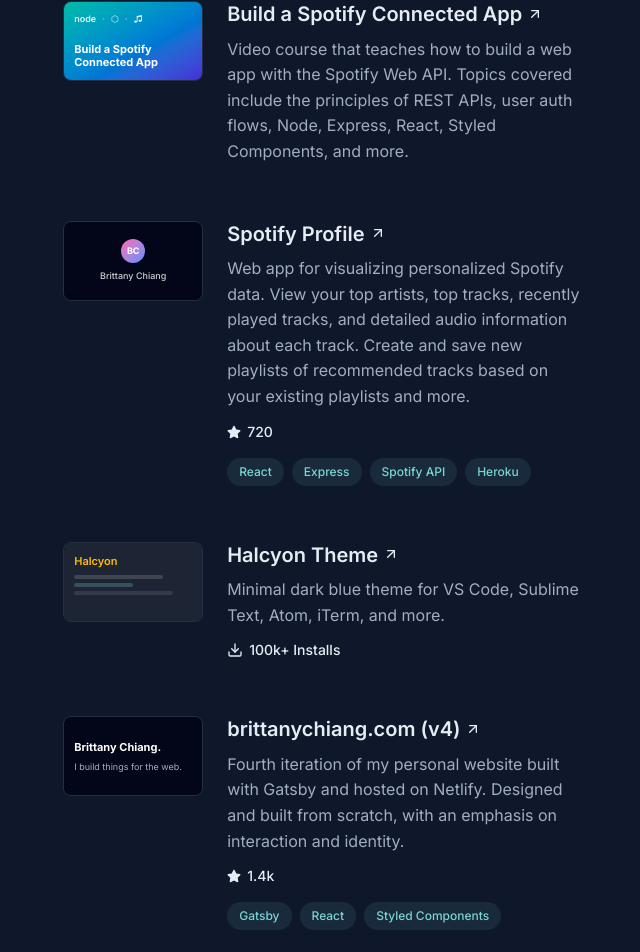
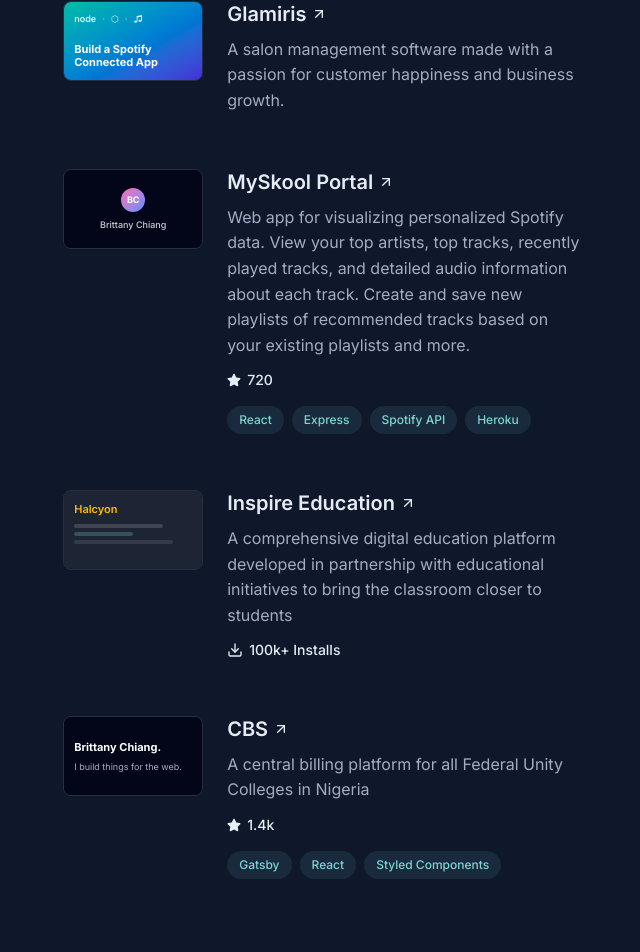
Before and after one commit to blayziken/portfolio-v1, a React (Vite) app: page / in a window 1280 px wide. Shown: the part 2387-3339 px from the top of the page, without its empty margins (564-1204 px from the left). Built offline with nearby package versions, Linux system fonts and the light colour scheme.

Commit message:
feat: update project titles and descriptions in Projects component

```diff
--- a/src/components/Projects.tsx
+++ b/src/components/Projects.tsx
@@ -66,15 +66,15 @@
 
 const projects: Project[] = [
   {
-    title: 'Build a Spotify Connected App',
-    url: 'https://www.thebrittanychiang.com',
+    title: 'Glamiris',
+    url: 'https://apps.apple.com/ng/app/glamiris/id1572687679?platform=iphone',
     description:
-      'Video course that teaches how to build a web app with the Spotify Web API. Topics covered include the principles of REST APIs, user auth flows, Node, Express, React, Styled Components, and more.',
+      'A salon management software made with a passion for customer happiness and business growth.',
     thumbnail: <SpotifyCourseThumbnail />,
   },
   {
-    title: 'Spotify Profile',
-    url: 'https://spotify-profile.herokuapp.com',
+    title: 'MySkool Portal',
+    url: 'https://play.google.com/store/apps/details?id=com.krystaldigital.MySkool_Portal',
     description:
       'Web app for visualizing personalized Spotify data. View your top artists, top tracks, recently played tracks, and detailed audio information about each track. Create and save new playlists of recommended tracks based on your existing playlists and more.',
     meta: { icon: 'star', label: '720' },
@@ -82,18 +82,18 @@
     thumbnail: <SpotifyProfileThumbnail />,
   },
   {
-    title: 'Halcyon Theme',
-    url: 'https://marketplace.visualstudio.com/items?itemName=brittanychiang.halcyon-vscode',
+    title: 'Inspire Education',
+    url: 'https://www.inspire.krystalng.com/',
     description:
-      'Minimal dark blue theme for VS Code, Sublime Text, Atom, iTerm, and more.',
+      'A comprehensive digital education platform developed in partnership with educational initiatives to bring the classroom closer to students',
     meta: { icon: 'download', label: '100k+ Installs' },
     thumbnail: <HalcyonThumbnail />,
   },
   {
-    title: 'brittanychiang.com (v4)',
-    url: 'https://github.com/bchiang7/v4',
+    title: 'CBS',
+    url: 'https://apps.apple.com/ca/app/central-billing-system/id1661103467',
     description:
-      'Fourth iteration of my personal website built with Gatsby and hosted on Netlify. Designed and built from scratch, with an emphasis on interaction and identity.',
+      'A central billing platform for all Federal Unity Colleges in Nigeria',
     meta: { icon: 'star', label: '1.4k' },
     tags: ['Gatsby', 'React', 'Styled Components'],
     thumbnail: <BrittanyChiangV4Thumbnail />,
```
